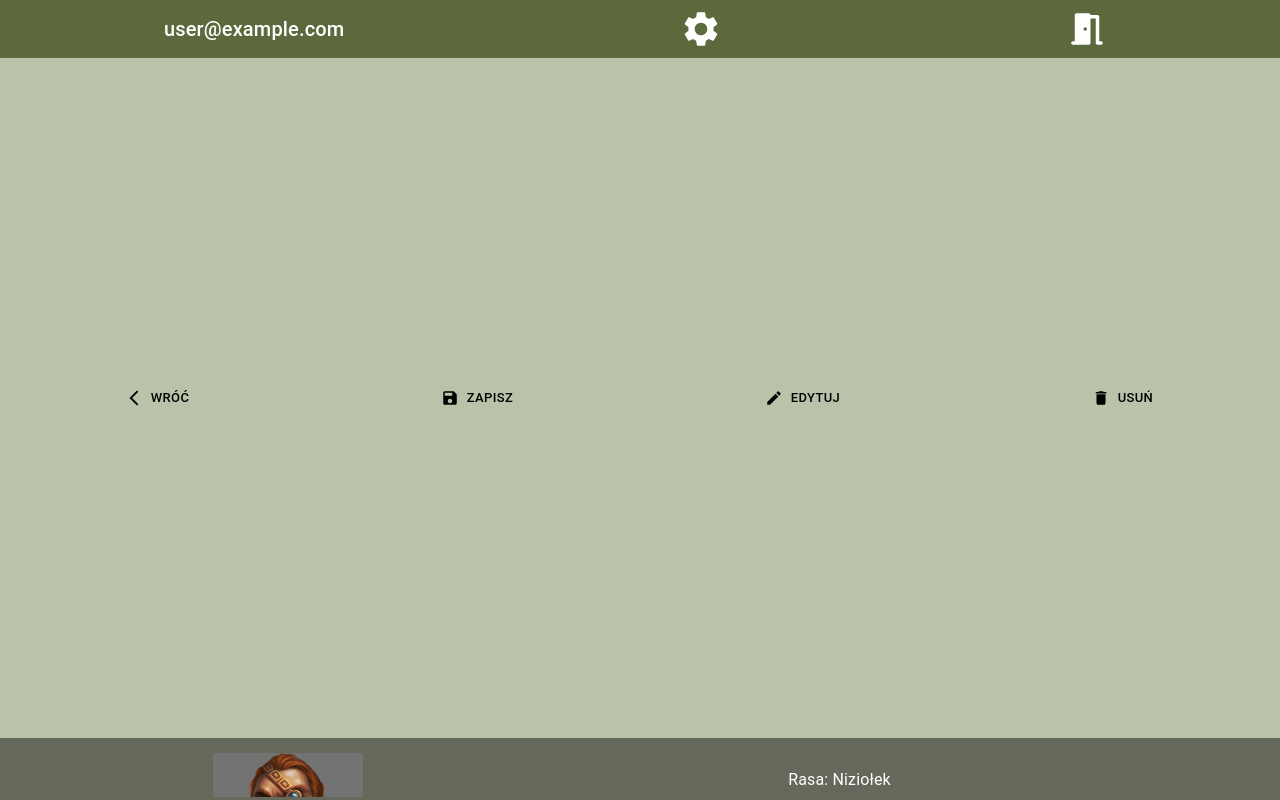
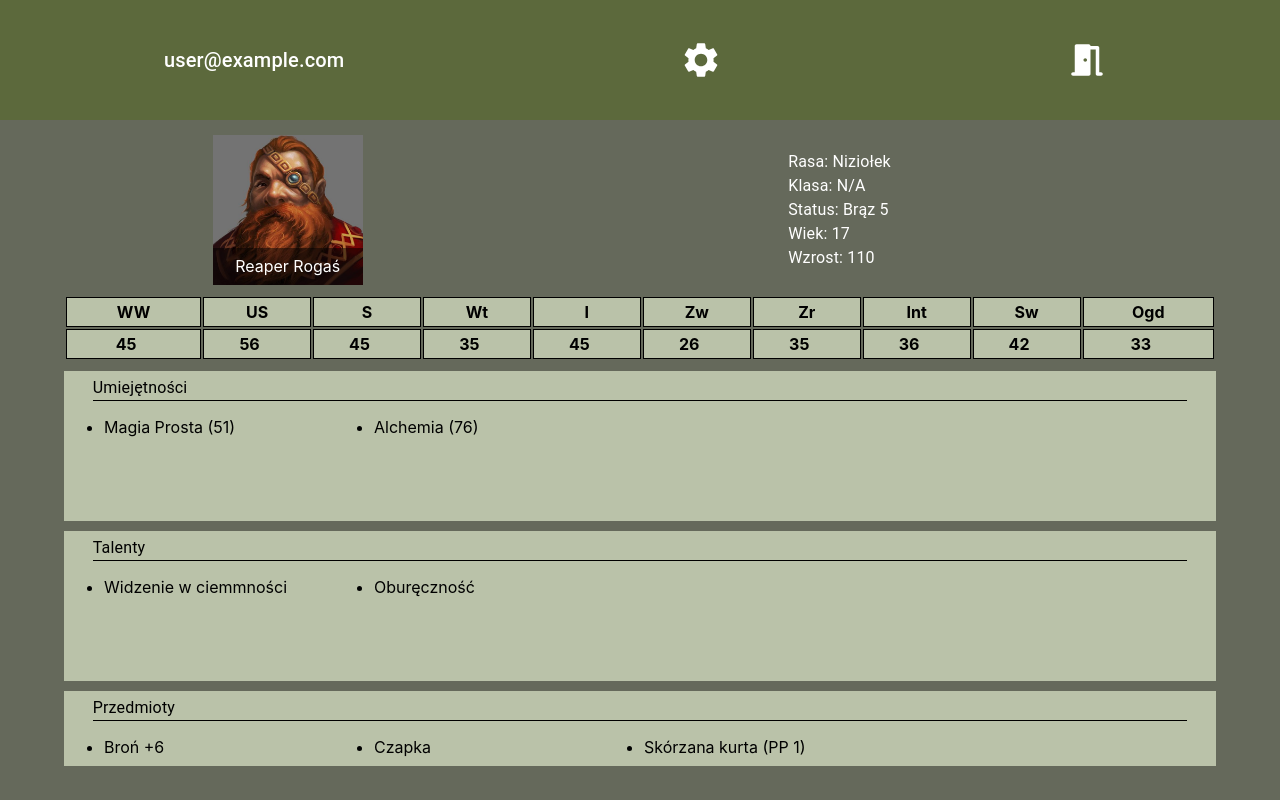
Before and after one commit to ArkadiuszSzkurlat/NPC-Warhammer-Archive, a React (Create React App) app: page /NPCPage in a window 1280 px wide. Built offline with nearby package versions, Linux system fonts and the light colour scheme; no server answers; sample sign-in values are in the browser's storage.

Commit message:
Delete nav and fix navifate

```diff
--- a/src/components/MainUserInfo.jsx
+++ b/src/components/MainUserInfo.jsx
@@ -25,7 +25,7 @@ const UserInfo = () => {
   const handleUserLogout = async () => {
     try {
       await logout();
-      navigate('./login');
+      navigate('/login');
     } catch (err) {
       console.log(err);
     }
--- a/src/pages/NPCPage.jsx
+++ b/src/pages/NPCPage.jsx
@@ -24,14 +24,14 @@ const NPCPage = () => {
   });
 
   return (
-    <div className='mainpage-container'>
+    <div className="mainpage-container">
       <MainUserInfo />
-      <NPCNav
+      {/* <NPCNav
         editable={editable}
         setEditable={setEditable}
         saved={saved}
         setSaved={setSaved}
-      />
+      /> */}
       <NPCInfo editable={editable} NPC={NPC} setNPC={setNPC} saved={saved} />
     </div>
   );
```
